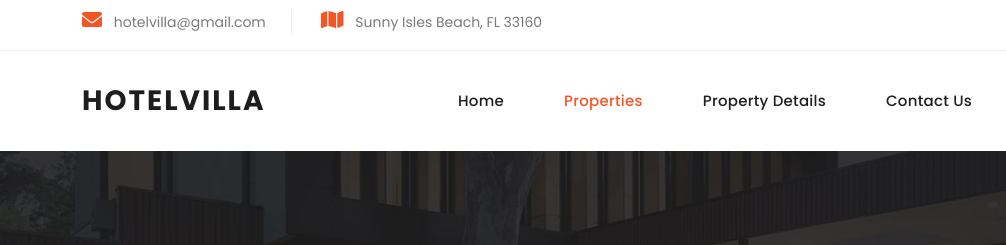
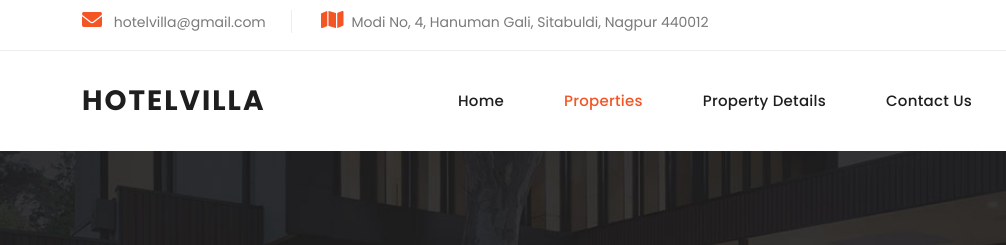
Before and after one commit to DeveshParihar/HotelVilla, a plain HTML site: page properties.html in a window 1280 px wide. Shown: the top 245 px of the page, 0-1006 px from the left. Drawn offline with nearby package versions, Linux system fonts and the light colour scheme.

Commit message:
Update properties.html

```diff
--- a/properties.html
+++ b/properties.html
@@ -48,7 +48,7 @@ https://templatemo.com/tm-591-villa-agency
         <div class="col-lg-8 col-md-8">
           <ul class="info">
             <li><i class="fa fa-envelope"></i> hotelvilla@gmail.com</li>
-            <li><i class="fa fa-map"></i> Sunny Isles Beach, FL 33160</li>
+            <li><i class="fa fa-map"></i>Modi No, 4, Hanuman Gali, Sitabuldi, Nagpur 440012</li>
           </ul>
         </div>
         <div class="col-lg-4 col-md-4">
```
